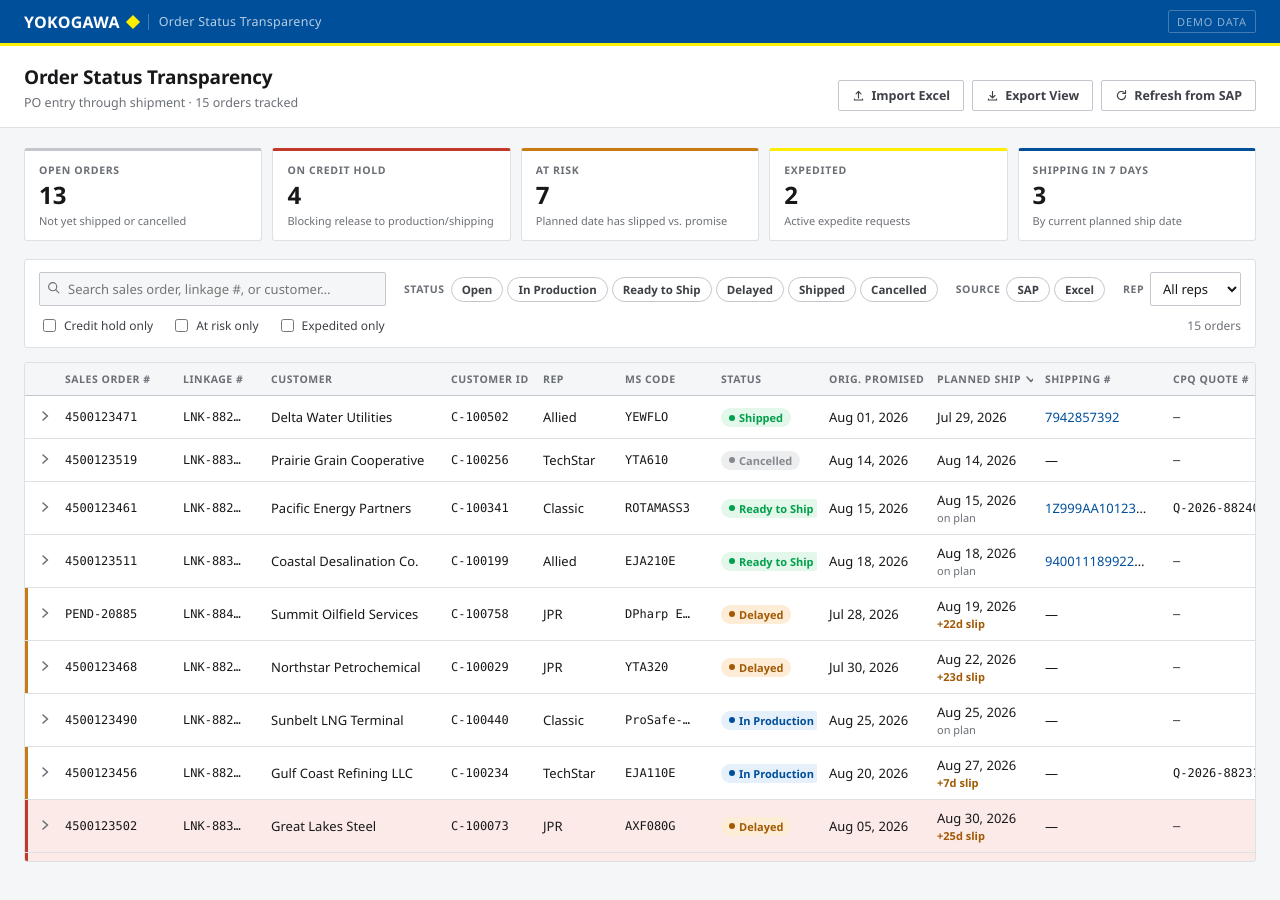
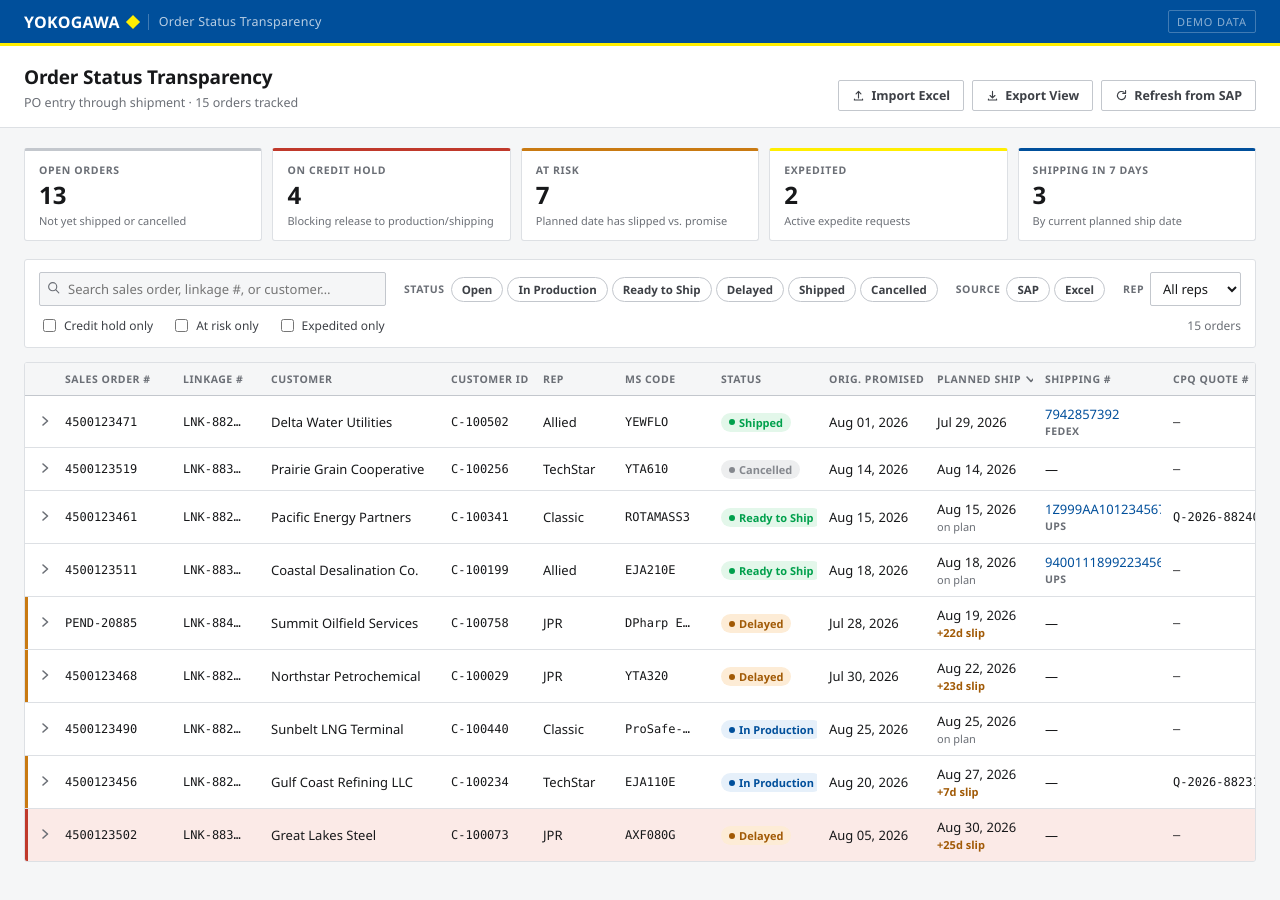
Before and after one commit to geraldhardesty/Order-Status-Transparency, a React (Vite) app: page / in a window 1280 px wide. Shown: the top 900 px of the page. Built offline with nearby package versions, Linux system fonts and the light colour scheme.

Commit message:
Show carrier name (FedEx/UPS/DHL) alongside tracking number

```diff
--- a/src/components/OrderRow.tsx
+++ b/src/components/OrderRow.tsx
@@ -94,14 +94,17 @@ export function OrderRow({ order, expanded, onToggleExpand, onExpedite, onAddNot
         </td>
         <td>
           {order.shippingNumber && order.shippingCarrier ? (
+            <div className="shipping-cell">
               <a
                 href={getTrackingUrl(order.shippingNumber, order.shippingCarrier)}
                 target="_blank"
                 rel="noopener noreferrer"
-              style={{ color: 'var(--brand-blue)', textDecoration: 'none', fontWeight: 500 }}
+                className="shipping-cell__link"
               >
                 {order.shippingNumber}
               </a>
+              <span className="shipping-cell__carrier">{order.shippingCarrier}</span>
+            </div>
           ) : (
             '—'
           )}
@@ -243,11 +246,13 @@ export function OrderRow({ order, expanded, onToggleExpand, onExpedite, onAddNot
   );
 }
 
-function getTrackingUrl(shippingNumber: string, carrier: 'FedEx' | 'UPS'): string {
+function getTrackingUrl(shippingNumber: string, carrier: 'FedEx' | 'UPS' | 'DHL'): string {
   if (carrier === 'FedEx') {
     return `https://tracking.fedex.com/en/tracking/${shippingNumber}`;
+  } else if (carrier === 'UPS') {
+    return `https://www.ups.com/track?tracknum=${shippingNumber}`;
   } else {
-    return `https://www.ups.com/track?tracknum=${shippingNumber}`;
+    return `https://www.dhl.com/us-en/home/tracking.html?tracking-id=${shippingNumber}`;
   }
 }
 
--- a/src/styles/global.css
+++ b/src/styles/global.css
@@ -503,6 +503,26 @@ a {
   font-weight: 500;
 }
 
+.shipping-cell {
+  display: flex;
+  flex-direction: column;
+  gap: 1px;
+}
+
+.shipping-cell__link {
+  color: var(--brand-blue);
+  text-decoration: none;
+  font-weight: 500;
+}
+
+.shipping-cell__carrier {
+  font-size: 10.5px;
+  font-weight: 700;
+  text-transform: uppercase;
+  letter-spacing: 0.04em;
+  color: var(--ink-500);
+}
+
 .expand-toggle {
   background: none;
   border: none;
--- a/src/types/order.ts
+++ b/src/types/order.ts
@@ -38,7 +38,7 @@ export interface Order {
   source: OrderSource;
   expedited: boolean;
   shippingNumber?: string;
-  shippingCarrier?: 'FedEx' | 'UPS';
+  shippingCarrier?: 'FedEx' | 'UPS' | 'DHL';
   cpqQuoteNumber?: string;
   actionHistory: ActionLogEntry[];
 }
```
Lines whose indentation alone changed are shown as unchanged.
